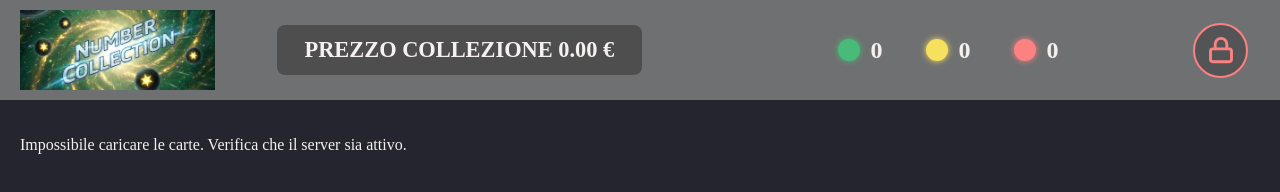
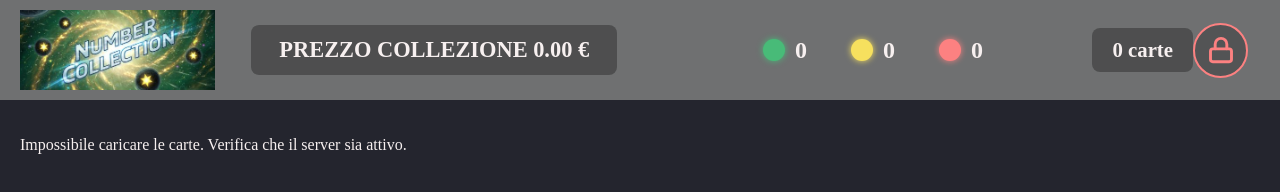
Before and after one commit to videosanubis-boop/numeri-collection, a plain HTML site: page src/view/index.html in a window 1280 px wide. Drawn offline with Linux system fonts and the light colour scheme; no server answers; a web font is replaced by a local one.

Commit message:
Counter Carte

```diff
--- a/src/view/index.html
+++ b/src/view/index.html
@@ -39,6 +39,10 @@
                     <span class="status-dot red-dot"></span>
                     <span id="count-red">0</span>
                 </span>
+            </div>
+            <!-- Counter Carte -->
+            <div id="total-count" class="collection-count">
+                <span id="count-total">0</span> carte
             </div>
             <!-- Lucchetto -->
             <button id="lock-btn" title="Sblocca modifiche">
--- a/src/view/src/script.js
+++ b/src/view/src/script.js
@@ -191,10 +191,12 @@ function updateStatusCounters(cards) {
   const countGreen = document.getElementById("count-green");
   const countYellow = document.getElementById("count-yellow");
   const countRed = document.getElementById("count-red");
+  const countTotal = document.getElementById("count-total");
 
   if (countGreen) countGreen.textContent = greenCount;
   if (countYellow) countYellow.textContent = yellowCount;
   if (countRed) countRed.textContent = redCount;
+  if (countTotal) countTotal.textContent = greenCount + yellowCount;
 }
 
 function cardListRender(cards) {
--- a/src/view/style.css
+++ b/src/view/style.css
@@ -641,3 +641,14 @@ main {
         font-size: 0.9rem;
     }
 }
+
+.collection-count {
+    font-size: 1.3rem;
+    font-weight: 700;
+    color: var(--fg-1);
+    background-color: rgba(0, 0, 0, 0.3);
+    padding: 10px 20px;
+    border-radius: 8px;
+    white-space: nowrap;
+    flex-shrink: 0;
+}
```
